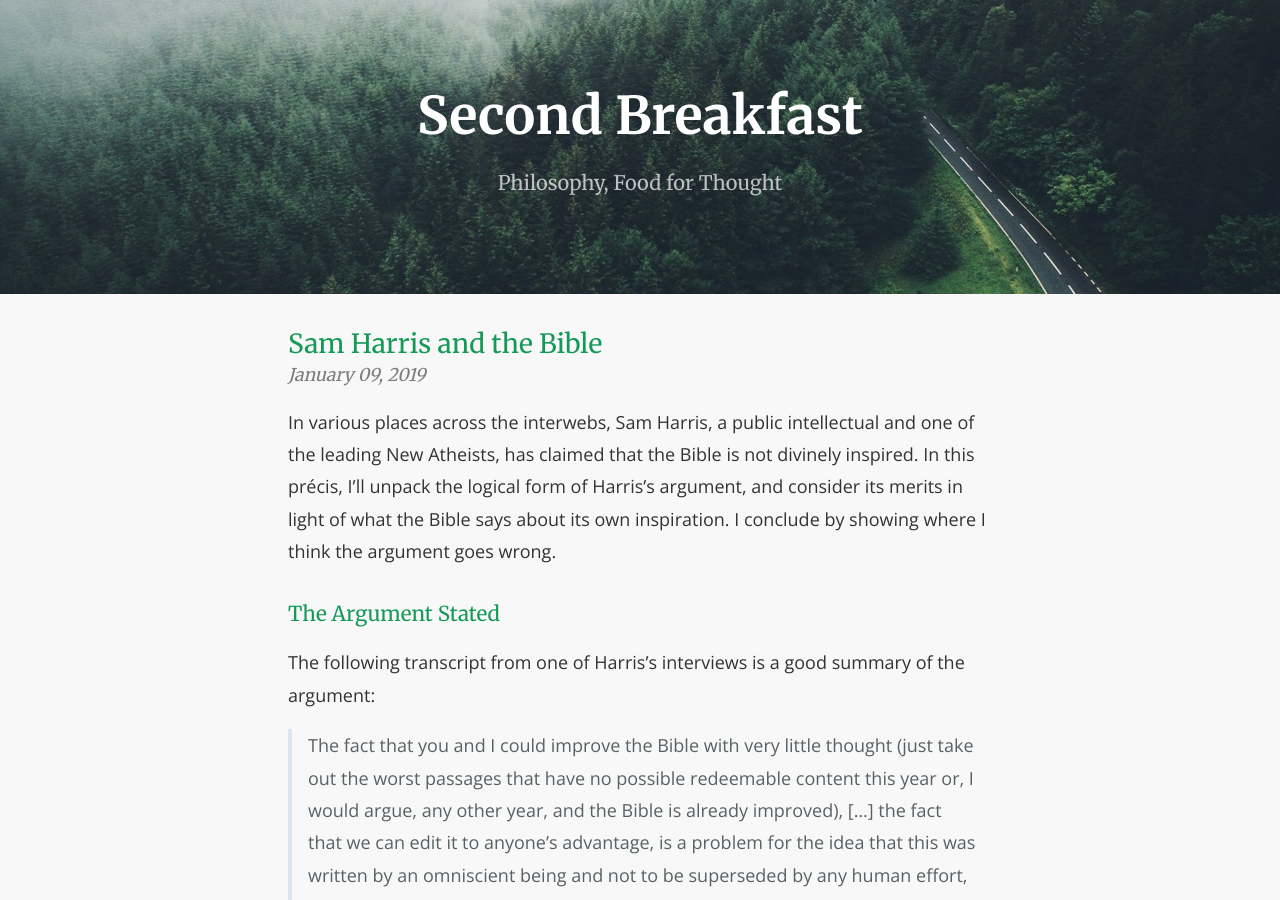
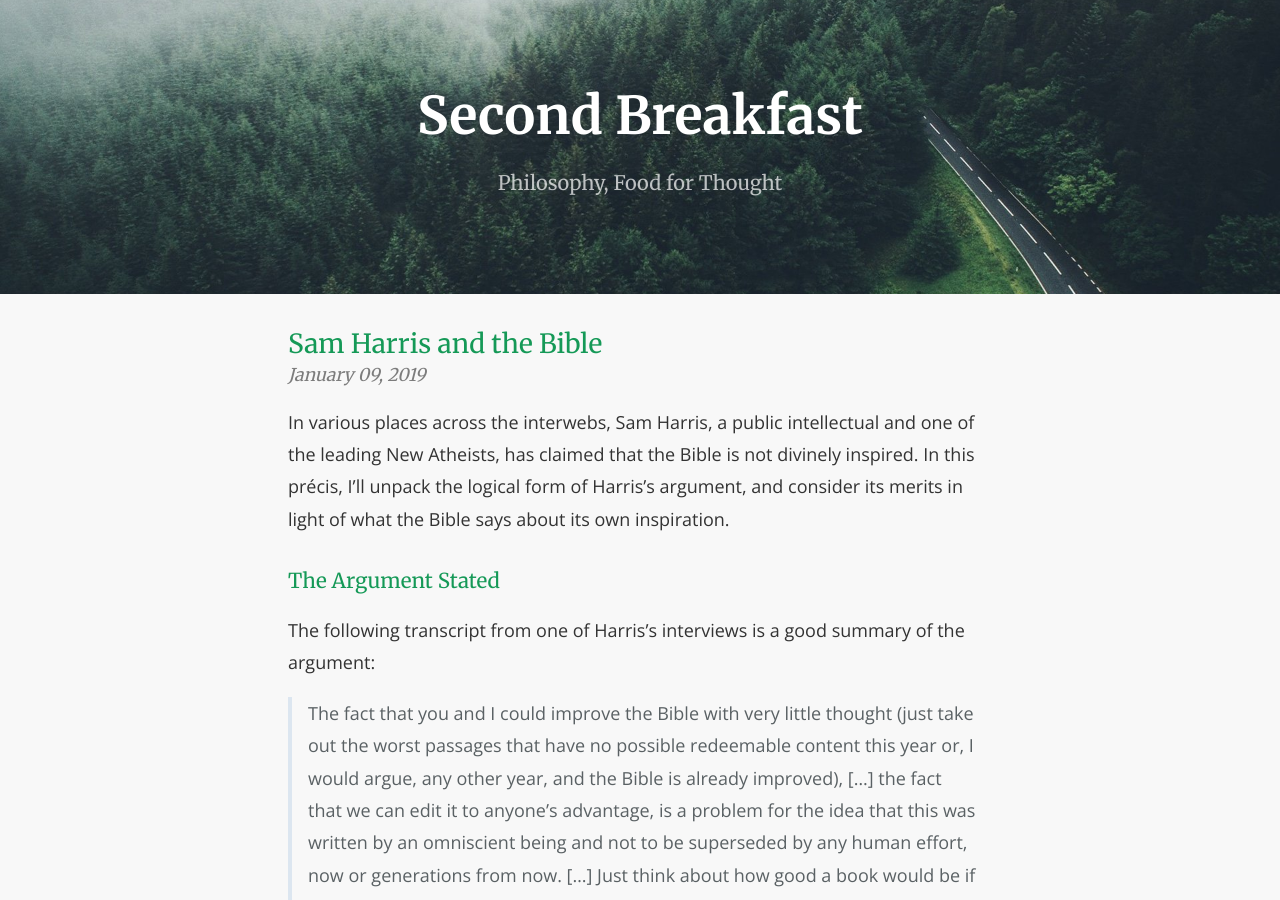
Before and after one commit to second-breakfast/second-breakfast.github.io, a Jekyll site: the page built from _posts/2019-01-09-sam-harris-bible.markdown, in a window 1280 px wide and 900 px high. Built offline with Jekyll 4.4.1, drawn with Linux system fonts in a browser that asks for light colours.

Commit message:
Update Sam Harris post

```diff
--- a/_posts/2019-01-09-sam-harris-bible.markdown
+++ b/_posts/2019-01-09-sam-harris-bible.markdown
@@ -6,7 +6,7 @@ categories: main
 published: true
 ---
 
-In various places across the interwebs, Sam Harris, a public intellectual and one of the leading New Atheists, has claimed that the Bible is not divinely inspired. In this précis, I'll unpack the logical form of Harris's argument, and consider its merits in light of what the Bible says about its own inspiration. I conclude by showing where I think the argument goes wrong.
+In various places across the interwebs, Sam Harris, a public intellectual and one of the leading New Atheists, has claimed that the Bible is not divinely inspired. In this précis, I'll unpack the logical form of Harris's argument, and consider its merits in light of what the Bible says about its own inspiration.
 
 ### The Argument Stated
 The following transcript from one of Harris’s interviews is a good summary of the argument:
```
